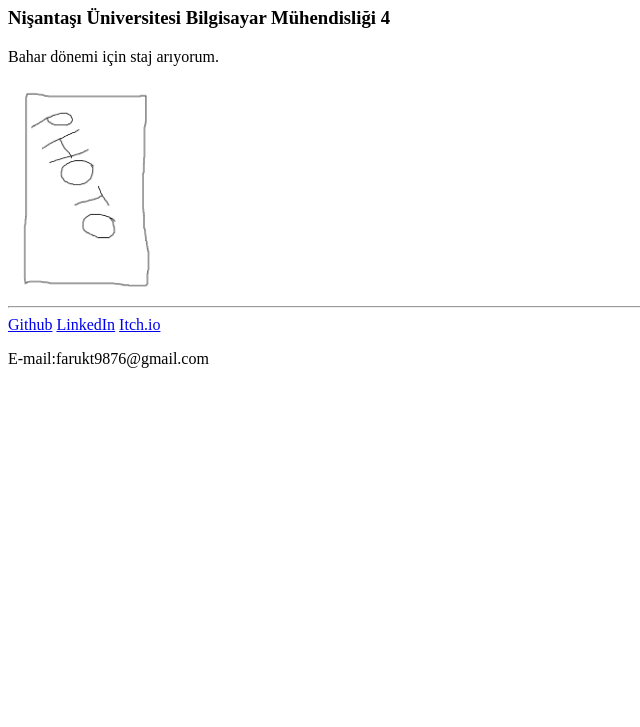
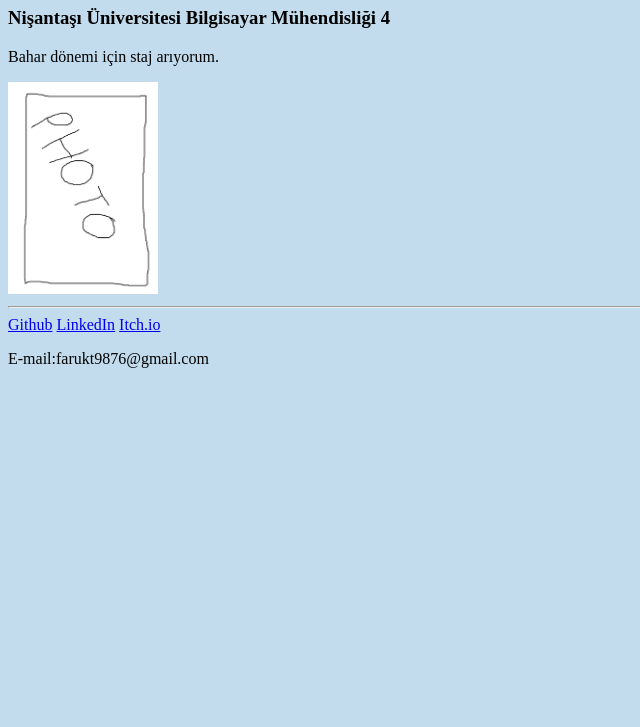
Before and after one commit to asfdasfdaas/html-portfolio, a plain HTML site: page index.html in a window 1280 px wide. Shown: the part 73-800 px from the top of the page, without its empty margins (0-640 px from the left). Drawn offline with Linux system fonts and the light colour scheme.

Commit message:
Add style

```diff
--- a/index.html
+++ b/index.html
@@ -4,6 +4,7 @@
 		<meta charset="UTF-8" />
 		<meta name="viewport" content="width=device-width, initial-scale=1.0" />
 		<title>My Resume</title>
+		<link rel="stylesheet" href="style.css">
 	</head>
 	<body>
 		<h1>Faruk Türkmen</h1>
--- a/main.css
+++ /dev/null
@@ -1,3 +0,0 @@
-body{
-    background-color: rgb(235, 203, 231);
-}
--- /dev/null
+++ b/style.css
@@ -0,0 +1,3 @@
+body{
+    background-color: rgb(194, 220, 237);
+}
```
